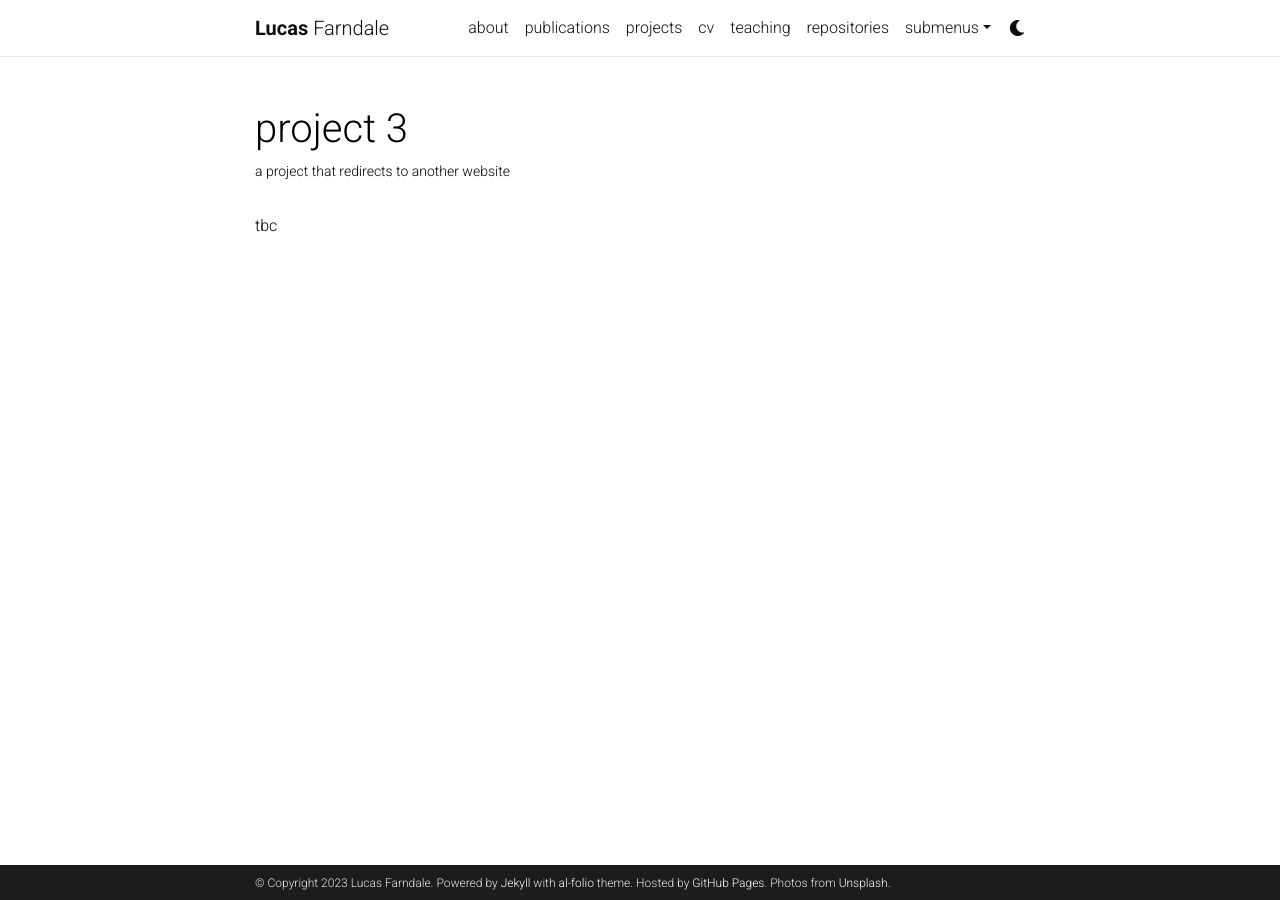
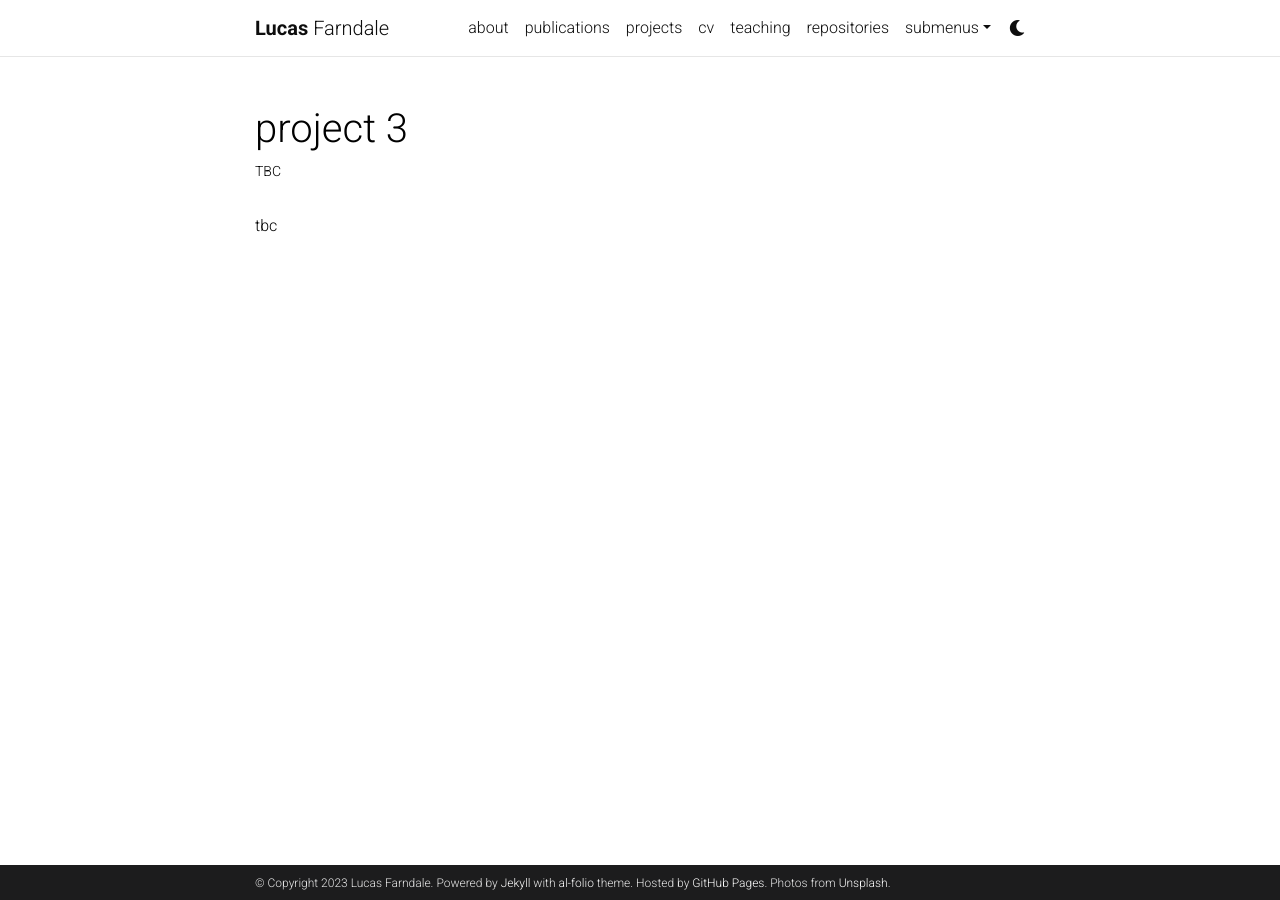
Before and after one commit to lucasfarndale/lucasfarndale.github.io, a Jekyll site: the page built from _projects/3_project.md, in a window 1280 px wide. Built offline with Jekyll 4.4.1, drawn with Linux system fonts in a browser that asks for light colours; comment, search, counter and statistics services are not loaded; a style sheet for code colours, icons or effects is not loaded.

Commit message:
Update 3_project.md

```diff
--- a/_projects/3_project.md
+++ b/_projects/3_project.md
@@ -1,9 +1,8 @@
 ---
 layout: page
 title: project 3
-description: a project that redirects to another website
+description: TBC
 img: assets/img/7.jpg
-redirect: https://unsplash.com
 importance: 3
 category: Biology
 ---
```
